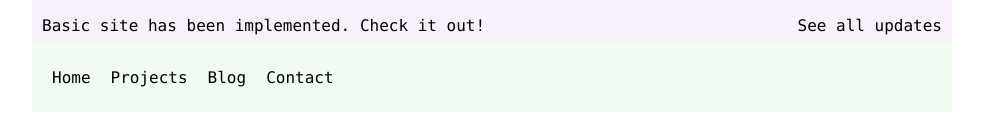
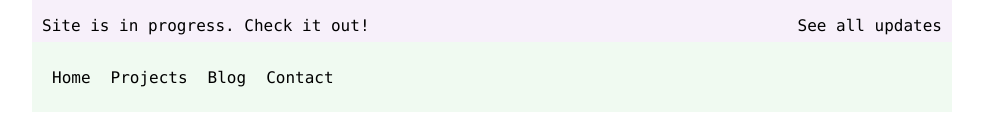
Before and after one commit to ggams2020/personal-website, a plain HTML site: page index.html in a window 1280 px wide. Shown: the top 130 px of the page, without its empty margins (148-1131 px from the left). Drawn offline with Linux system fonts and the light colour scheme; grey boxes are pictures that could not be loaded.

Commit message:
banner change

```diff
--- a/index.html
+++ b/index.html
@@ -5,7 +5,7 @@
 <body>
     <div class="flex site">
         <a class="flex site-update" href="site-updates/all.html">
-            <div class="item">Basic site has been implemented. Check it out!</div>
+            <div class="item">Site is in progress. Check it out!</div>
             <div class="item">See all updates</div>
         </a>
         <div class="flex nav-bar">
```
